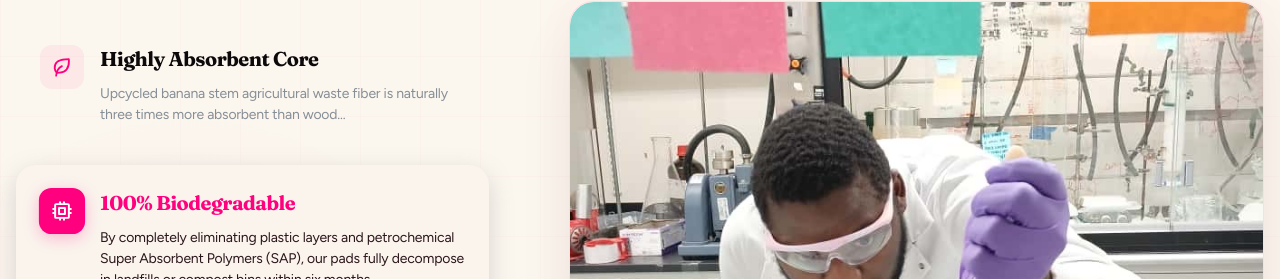
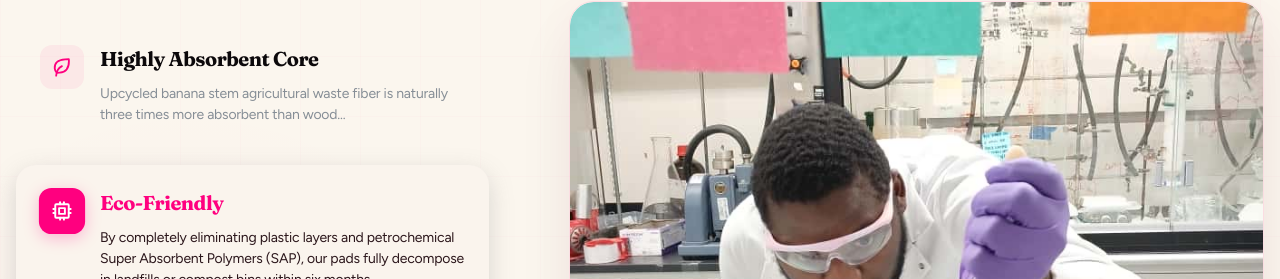
Before and after one commit to livestocx-ng/girlified-web, a Next.js app: page / in a window 1280 px wide. Shown: the part 3111-3390 px from the top of the page. Built offline with nearby package versions, Linux system fonts and the light colour scheme.

Commit message:
feat: updated technology section tabs content

```diff
--- a/core/components/home/technology_section.tsx
+++ b/core/components/home/technology_section.tsx
@@ -18,7 +18,7 @@ const TechnologySection = () => {
       image: '/images/product/image_banana_stem.jpg',
     },
     {
-      title: '100% Biodegradable',
+      title: 'Eco-Friendly',
       description:
         'By completely eliminating plastic layers and petrochemical Super Absorbent Polymers (SAP), our pads fully decompose in landfills or compost bins within six months.',
       benefit: 'Decomposes completely in 6 months',
```
